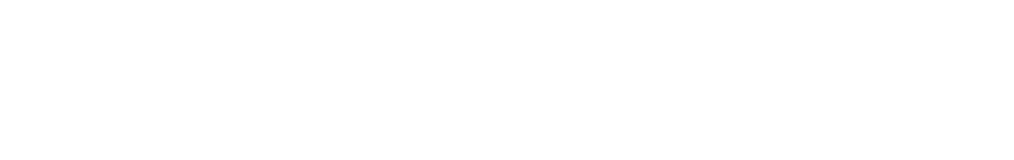
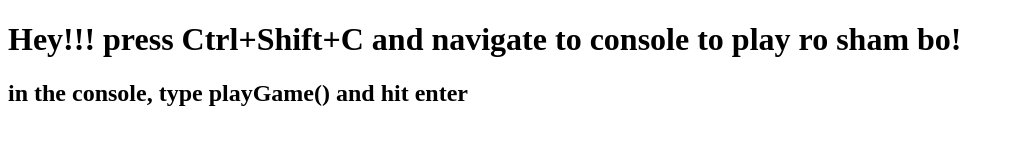
Before and after one commit to AmericasTopWebDev/rock-paper-scissors, a plain HTML site: page index.html in a window 1280 px wide. Shown: the whole page, without its empty margins (0-1014 px from the left). Drawn offline with Linux system fonts and the light colour scheme.

Commit message:
Add some text to page

```diff
--- a/index.html
+++ b/index.html
@@ -8,6 +8,7 @@
     <script src="jayess.js"></script>
 </head>
 <body>
-
+    <h1>Hey!!! press Ctrl+Shift+C and navigate to console to play ro sham bo!</h1>
+    <h2>in the console, type playGame() and hit enter</h2>
 </body>
 </html>
```
